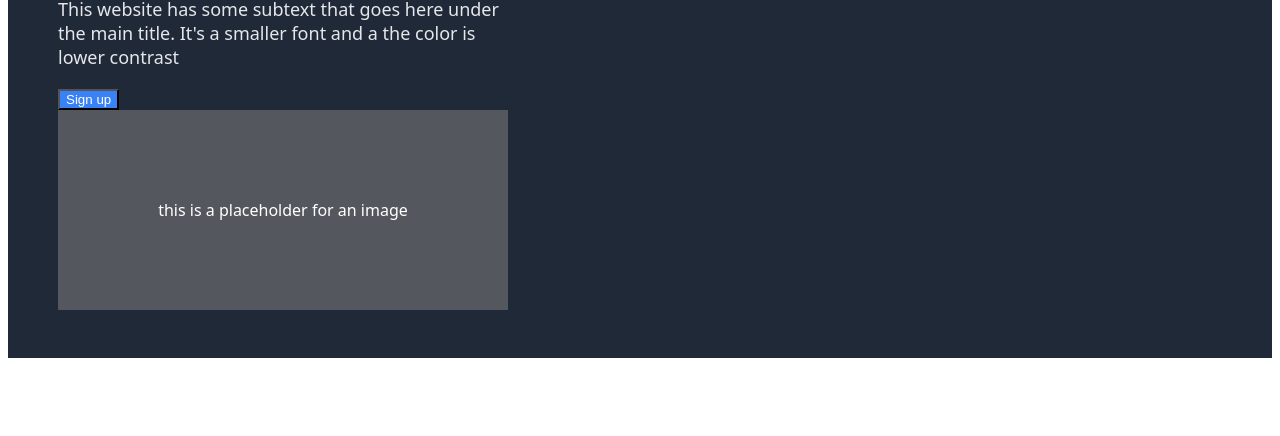
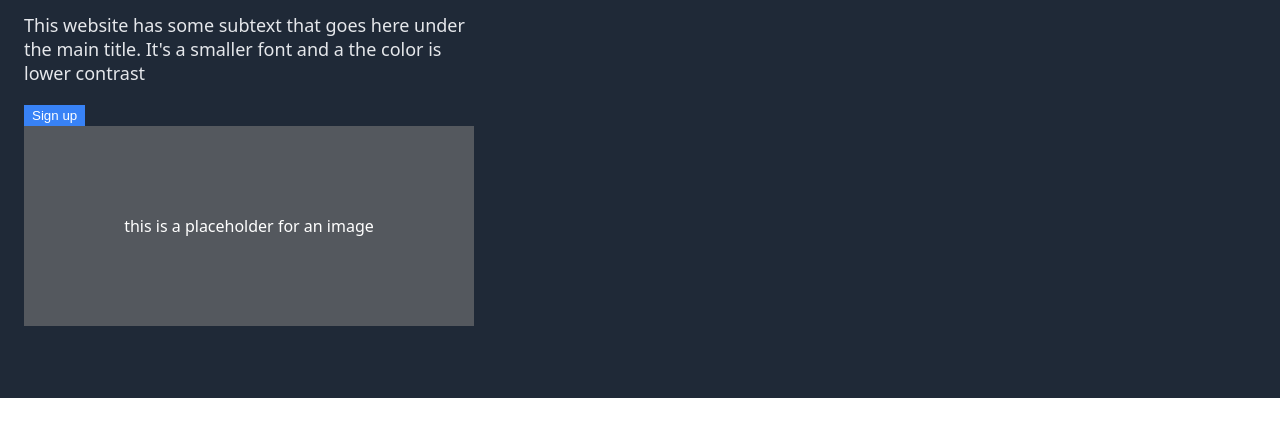
Before and after one commit to JamarJ-Jam/Project-Landing-Page, a plain HTML site: page index.html in a window 1280 px wide. Shown: the part 286-722 px from the top of the page. Drawn offline with Linux system fonts and the light colour scheme.

Commit message:
added margin and padding specifications to the body.

```diff
--- a/style.css
+++ b/style.css
@@ -1,6 +1,10 @@
 body {
     font-family: system-ui, -apple-system, BlinkMacSystemFont, 'Segoe UI', Roboto, Oxygen, Ubuntu, Cantarell, 'Open Sans', 'Helvetica Neue', sans-serif;
     min-height: 100vh;
+    margin: 0;
+    padding: 0;
+    display: flex;
+    flex-direction: column;
 }
 
 .header {
@@ -19,8 +23,7 @@ body {
 
 .top-section{
     background: #1f2937;
-    padding-left: 50px;
-    padding-right: 50px;
+    padding: 24px;
 }
 
 .section1 {
@@ -57,6 +60,7 @@ h1 {
 button {
     background: #3882f6;
     color: #ffffff;
+    border: 2px solid #3882f6;
 }
 
 ul {
```
